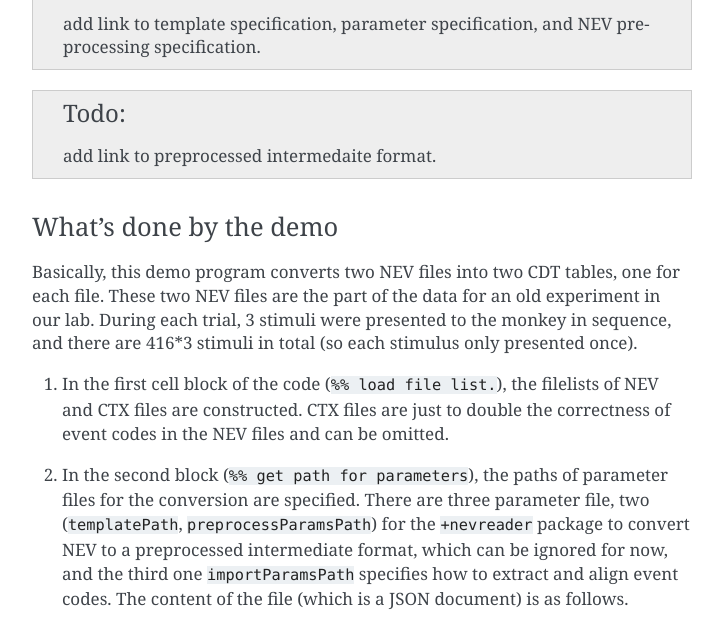
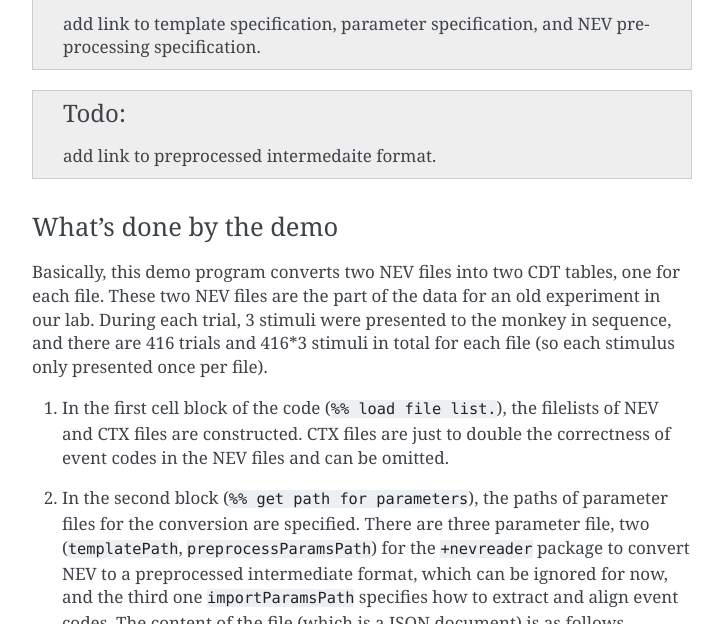
Before and after one commit to leelabcnbc/cdttable, a Sphinx documentation site: the page built from docs/installation.rst, in a window 1280 px wide and 900 px high, scrolled down 2220 px, cut to the strip 0-624 px from the top of the window. Shown: the whole strip, without its empty margins (388-1111 px from the left). Built offline with Sphinx 7.4.7, drawn with Linux system fonts in a browser that asks for light colours; cross-references to code outside the pages are shown as plain code.

Commit message:
add more info for NEV demo file

```diff
--- a/docs/installation.rst
+++ b/docs/installation.rst
@@ -51,7 +51,7 @@ change directory to ``/demos`` and run ``import_NEV_demo``. You should see a fil
 
 What's done by the demo
 -------------------------
-Basically, this demo program converts two NEV files into two CDT tables, one for each file. These two NEV files are the part of the data for an old experiment in our lab. During each trial, 3 stimuli were presented to the monkey in sequence, and there are 416*3 stimuli in total (so each stimulus only presented once).
+Basically, this demo program converts two NEV files into two CDT tables, one for each file. These two NEV files are the part of the data for an old experiment in our lab. During each trial, 3 stimuli were presented to the monkey in sequence, and there are 416 trials and 416*3 stimuli in total for each file (so each stimulus only presented once per file).
 
 #. In the first cell block of the code (``%% load file list.``), the filelists of NEV and CTX files are constructed. CTX files are just to double the correctness of event codes in the NEV files and can be omitted.
 #. In the second block (``%% get path for parameters``), the paths of parameter files for the conversion are specified. There are three parameter file, two (``templatePath``, ``preprocessParamsPath``) for the :mat:mod:`+nevreader` package to convert NEV to a preprocessed intermediate format, which can be ignored for now, and the third one ``importParamsPath`` specifies how to extract and align event codes. The content of the file (which is a JSON document) is as follows.
```
